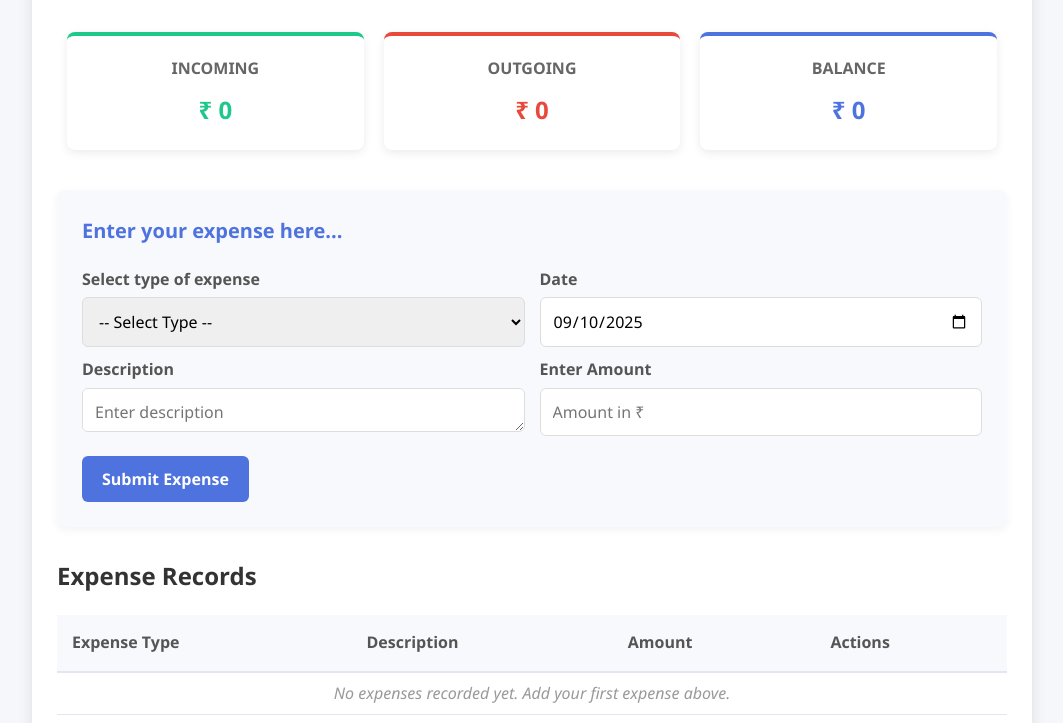
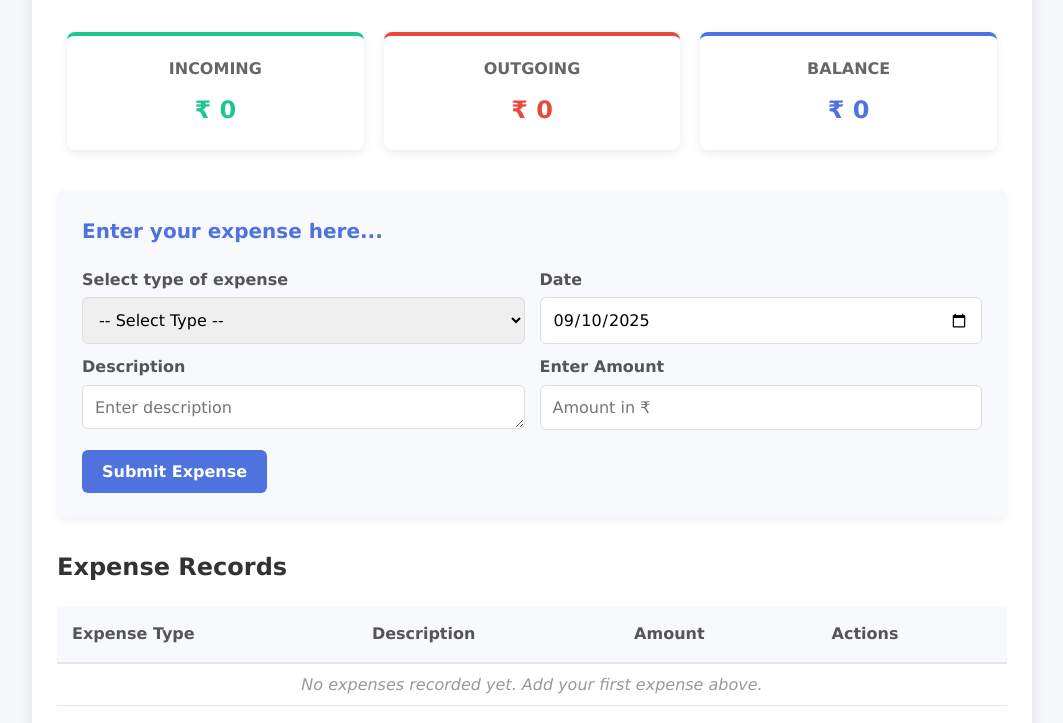
Before and after one commit to Ashutri0/expense-calculator, a plain HTML site: page index.html in a window 1280 px wide. Shown: the part 162-885 px from the top of the page, without its empty margins (108-1171 px from the left). Drawn offline with nearby package versions, Linux system fonts and the light colour scheme.

Commit message:
Update style.css

```diff
--- a/style.css
+++ b/style.css
@@ -2,7 +2,8 @@
     margin: 0;
     padding: 0;
     box-sizing: border-box;
-    font-family: 'Segoe UI', Tahoma, Geneva, Verdana, sans-serif;
+    font-family: "Orbitron", Verdana, sans-serif;
+/*     font-family: 'Segoe UI', Tahoma, Geneva, Verdana, sans-serif; */
 }
 
 body {
```
